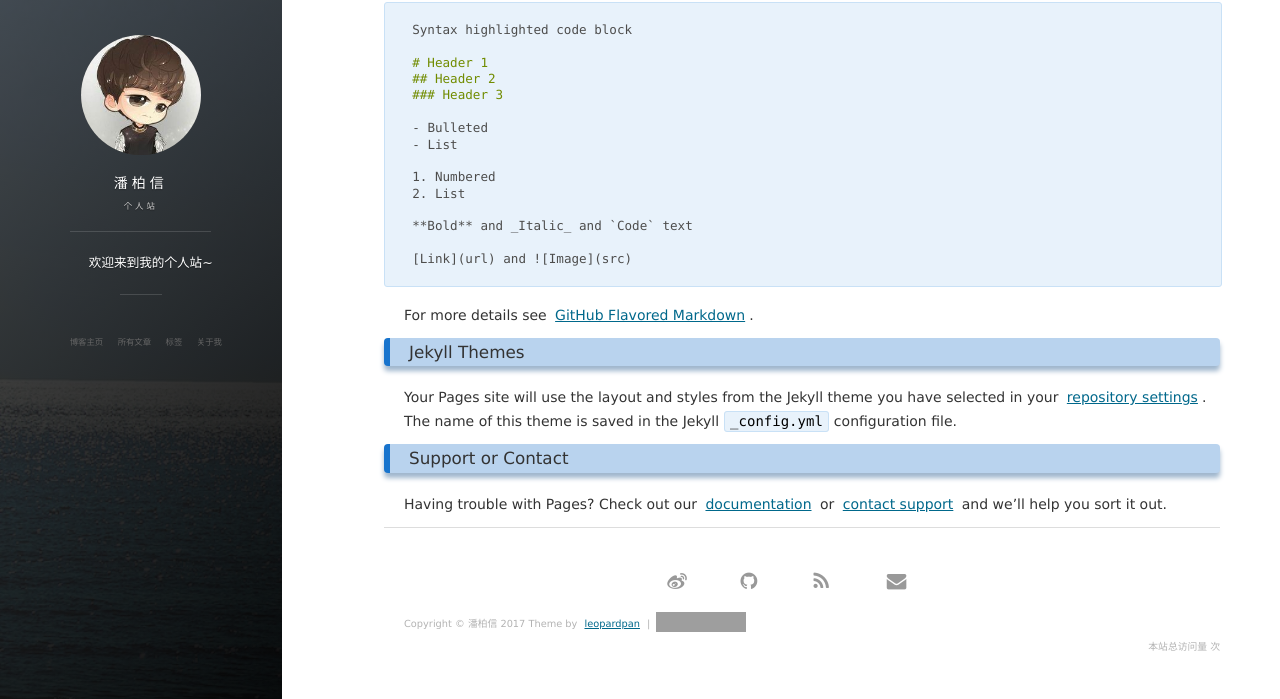
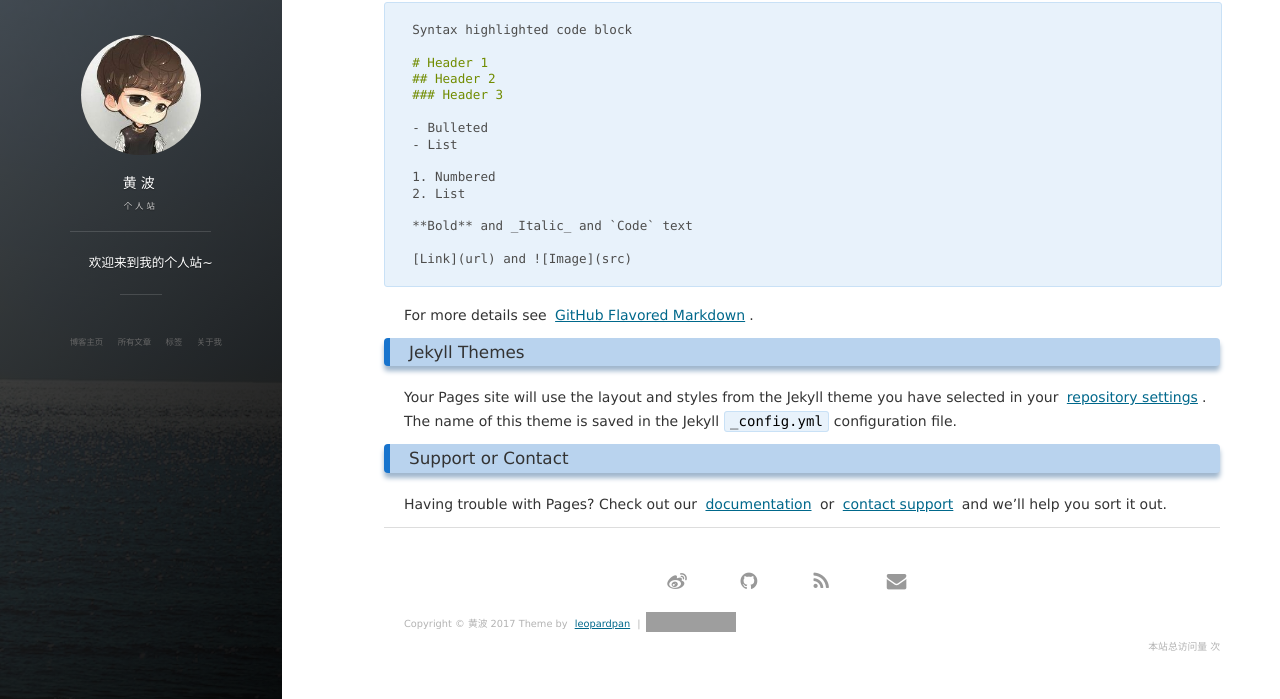
Before and after one commit to huangbo-bo/huangbo-bo.github.io, a Jekyll site: the page built from index.md, in a window 1280 px wide and 1010 px high. Shown: the part 308-1007 px from the top of the window. Built offline with Jekyll 4.4.1, drawn with Linux system fonts in a browser that asks for light colours; nearby versions of some CDN libraries; our own code applies the rules of GitHub Pages for plain Markdown files; the list of posts is cut into pages by our own code; comment, search, counter and statistics services are not loaded; grey boxes are pictures that could not be loaded.

Commit message:
更新配置
更新配置

```diff
--- a/_config.yml
+++ b/_config.yml
@@ -1,35 +1,35 @@
 # Basic
-title: 潘柏信
+title: 黄波
 subtitle: 个人站
 description: 欢迎来到我的个人站~
 # 头像里面的标题
-avatarTitle: leopardpan
+avatarTitle: 黄波
 # 头像里面的描述
-avatarDesc: iOS / 机器学习
-url: "http://baixin.io"
+avatarDesc: PHP / Linux / Nginx / Mysql
+url: "https://huangbo-bo.github.io/blog/"
 
 # Comment
-comment:
-    # disqus: leopard
-    duoshuo: leopard
+#comment:
+#    # disqus: leopard
+#    duoshuo: leopard
 
 # Social
 social:
-    weibo: 5366874726
-    github: leopardpan
+    weibo: 1855760120
+    github: huangbo-bo
     # twitter:
-    mail: leopardpan@icloud.com
+    mail: 316254128@qq.com
 
 # 百度统计
 # 使用博客模板请去掉或者更换 id
-baidu:
-    id: 8ba1c6be0953b6f9c2ba38e57f615421
+#baidu:
+#    id: 8ba1c6be0953b6f9c2ba38e57f615421
 
 # Google Analytics
 # 使用博客模板请去掉或者更换 id
-ga:
-    id: UA-84134159-3
-    host: auto
+#ga:
+#    id: UA-84134159-3
+#    host: auto
 
 
 # 《----------------- 上面的信息修改成你自己的 ---------------------------》
@@ -57,9 +57,9 @@ blog_button:
 
 # Navigation buttons in the front page.s
 nav:
-    - {title: 所有文章, description: archive, url: '/archive'}
-    - {title: 标签, description: tags, url: '/tags'}
-    - {title: 关于我, description: about, url: '/about'}
+    - {title: 所有文章, description: archive, url: '/blog/archive'}
+    - {title: 标签, description: tags, url: '/blog/tags'}
+    - {title: 关于我, description: about, url: '/blog/about'}
 
 
 # Pagination
```
